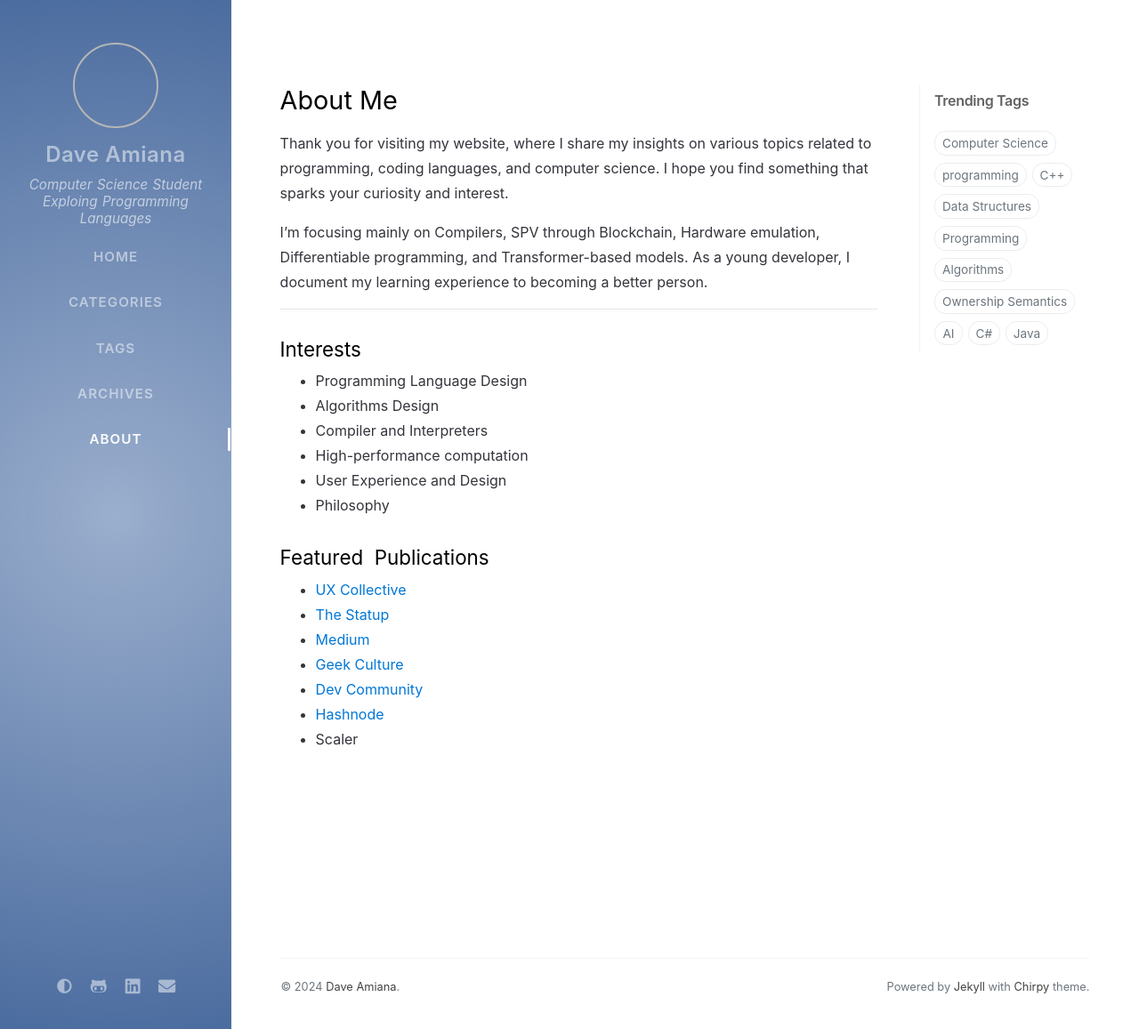
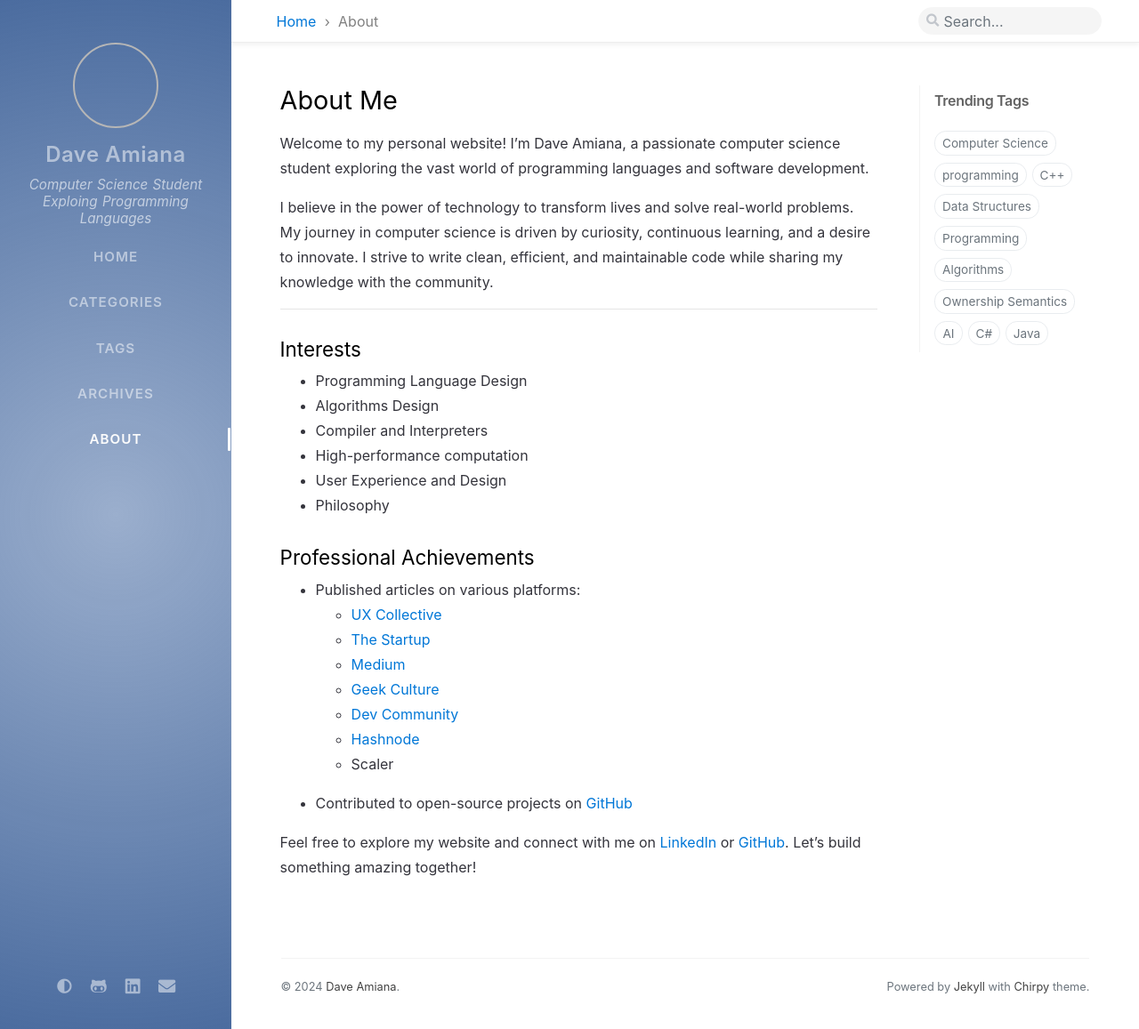
Before and after one commit to adeeconometrics/regularcode, a Jekyll site: the page built from _tabs/about.md, in a window 1280 px wide and 1157 px high. Shown: the whole window at 89% size. Built offline with Jekyll 4.4.1, drawn with Linux system fonts in a browser that asks for light colours; nearby versions of some CDN libraries; comment, search, counter and statistics services are not loaded.

Commit message:
updated about me section

```diff
--- a/_tabs/about.md
+++ b/_tabs/about.md
@@ -7,9 +7,11 @@
 
 # About Me
 
-Thank you for visiting my website, where I share my insights on various topics related to programming, coding languages, and computer science. I hope you find something that sparks your curiosity and interest.
+Welcome to my personal website! I'm Dave Amiana, a passionate computer science student exploring the vast world of programming languages and software development.
 
-I'm focusing mainly on Compilers, SPV through Blockchain, Hardware emulation, Differentiable programming, and Transformer-based models. As a young developer, I document my learning experience to becoming a better person.
+
+I believe in the power of technology to transform lives and solve real-world problems. My journey in computer science is driven by curiosity, continuous learning, and a desire to innovate. I strive to write clean, efficient, and maintainable code while sharing my knowledge with the community.
+
 
 ---
 
@@ -22,12 +24,19 @@
 - User Experience and Design
 - Philosophy
 
-## Featured  Publications
 
-- [UX Collective](https://uxdesign.cc/general-principles-of-design-don-normans-principles-4e2d97267905)
-- [The Statup](https://medium.com/swlh/making-sense-of-algorithms-general-perspective-c3ba626577ae)
-- [Medium](https://medium.com/dave-amiana/a-brief-history-of-artificial-intelligence-part-i-c0d2d79b9e6a)
-- [Geek Culture](https://medium.com/geekculture/python-typed-annotations-1e3f3f5f6841)
-- [Dev Community](https://twitter.com/CodeNewbies/status/1434622479646011393)
-- [Hashnode](https://dcode.hashnode.dev/the-r-language-an-overview)
-- Scaler
+## Professional Achievements
+
+- Published articles on various platforms:
+  - [UX Collective](https://uxdesign.cc/general-principles-of-design-don-normans-principles-4e2d97267905)
+  - [The Startup](https://medium.com/swlh/making-sense-of-algorithms-general-perspective-c3ba626577ae)
+  - [Medium](https://medium.com/dave-amiana/a-brief-history-of-artificial-intelligence-part-i-c0d2d79b9e6a)
+  - [Geek Culture](https://medium.com/geekculture/python-typed-annotations-1e3f3f5f6841)
+  - [Dev Community](https://twitter.com/CodeNewbies/status/1434622479646011393)
+  - [Hashnode](https://dcode.hashnode.dev/the-r-language-an-overview)
+  - Scaler
+
+- Contributed to open-source projects on [GitHub](https://github.com/adeeconometrics)
+
+
+Feel free to explore my website and connect with me on [LinkedIn](https://www.linkedin.com/in/dave-amiana-8548a91aa/) or [GitHub](https://github.com/adeeconometrics). Let's build something amazing together!
```
